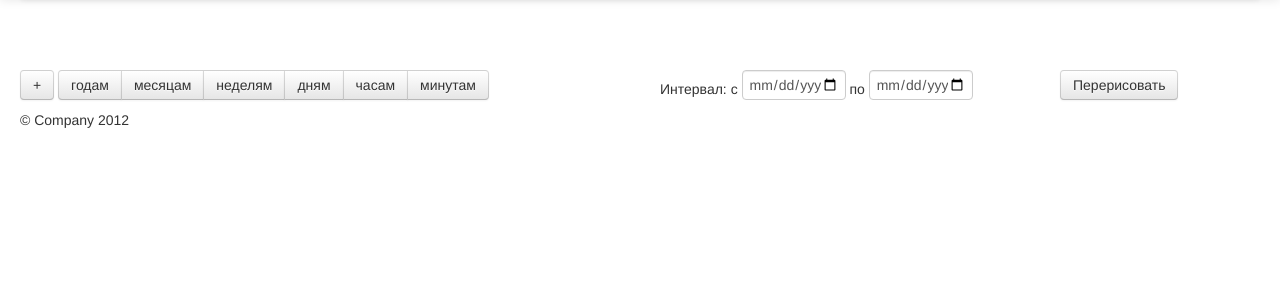
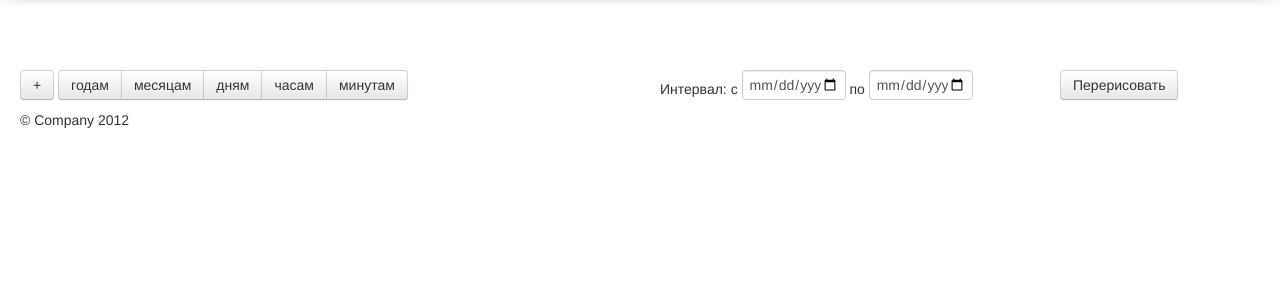
Before and after one commit to GottWall/GottWall, a Python web app: template gottwall/templates/dashboard.html in a window 1280 px wide. Shown: the part 42-342 px from the top of the page. Run offline with Jinja, Linux system fonts and the light colour scheme; the template is opened without the code that fills it, so the values that code supplies are empty; some libraries are stand-ins or nearby versions.

Commit message:
Remove week

```diff
--- a/gottwall/templates/dashboard.html
+++ b/gottwall/templates/dashboard.html
@@ -22,7 +22,7 @@
     <div class="btn-group selector">
       <button class="btn" data-type="year">годам</button>
       <button class="btn" data-type="month">месяцам</button>
-      <button class="btn" data-type="week">неделям</button>
+      <!--<button class="btn" data-type="week">неделям</button>-->
       <button class="btn" data-type="day">дням</button>
       <button class="btn" data-type="hour">часам</button>
       <button class="btn" data-type="minute">минутам</button>
```
